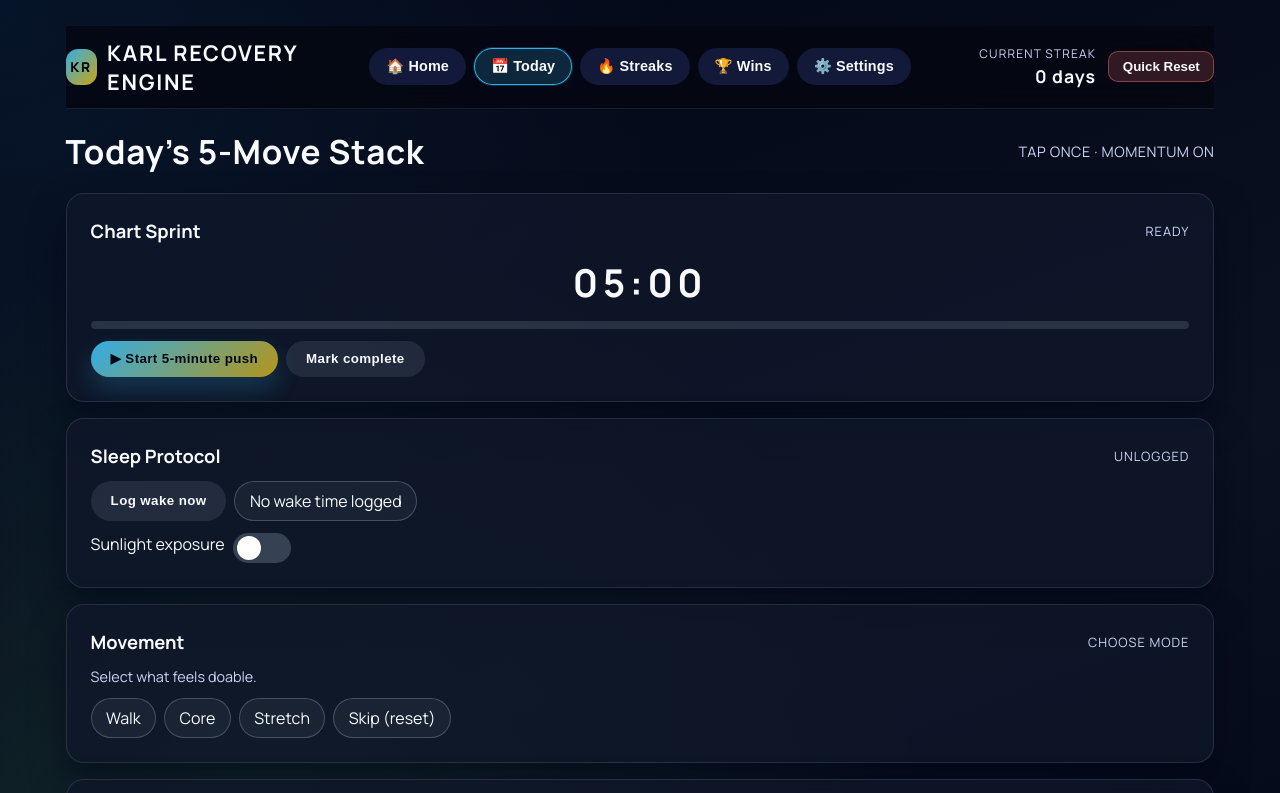
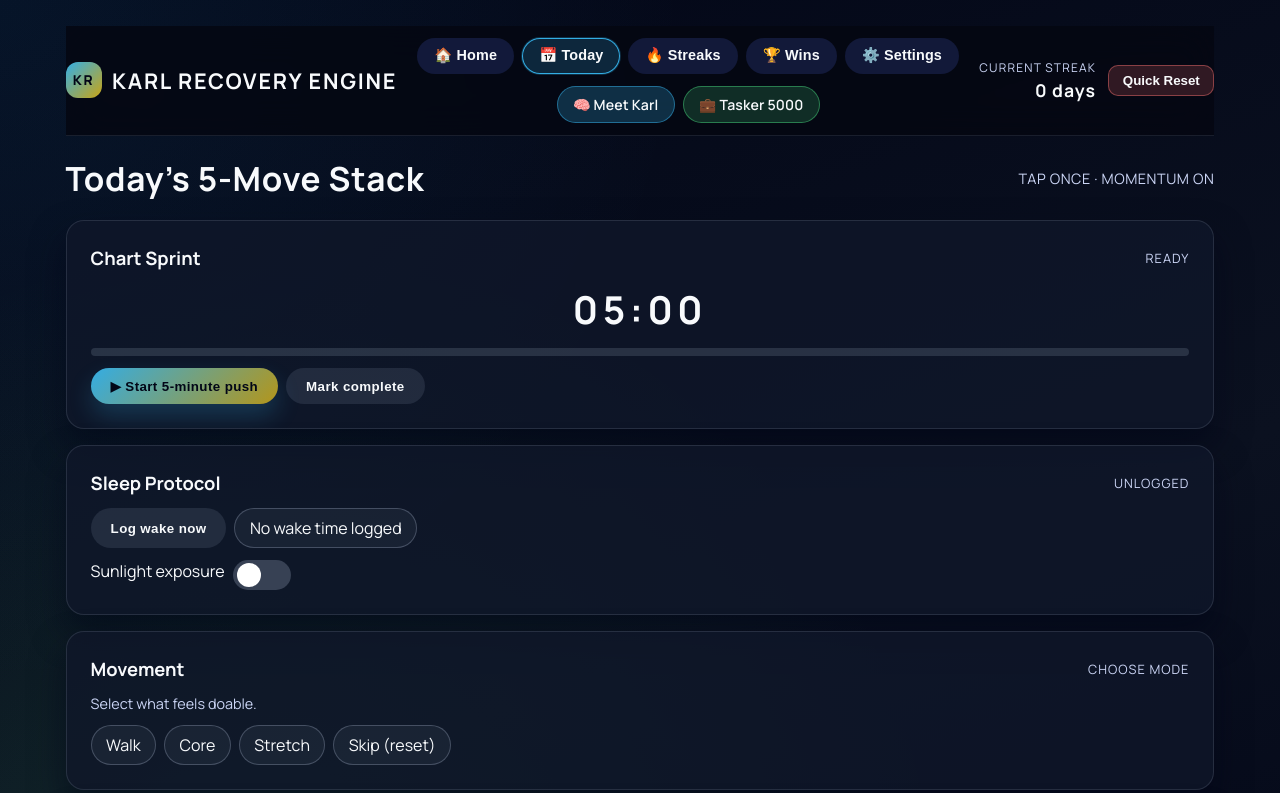
Before and after one commit to jbdoc19/GetItTogether5000, a website: page index.html in a window 1280 px wide. Shown: the top 793 px of the page. Drawn offline with Linux system fonts and the light colour scheme; a script that the page names is missing.

Commit message:
Add external navigation links for Karl and Tasker 5000

```diff
--- a/index.html
+++ b/index.html
@@ -57,13 +57,19 @@
       top: 0;
       z-index: 50;
       display: grid;
-      grid-template-columns: 1fr auto 1fr;
+      grid-template-columns: auto minmax(0, 1fr) auto;
       gap: 1rem;
       align-items: center;
       padding: 0.75rem 0;
       background: rgba(5, 7, 18, 0.86);
       backdrop-filter: blur(18px);
       border-bottom: 1px solid rgba(148, 163, 184, 0.15);
+    }
+
+    .nav-wrapper {
+      display: grid;
+      gap: 0.75rem;
+      justify-items: center;
     }
 
     .brand {
@@ -124,6 +130,47 @@
       outline-offset: 2px;
     }
 
+    .external-links {
+      display: flex;
+      gap: 0.5rem;
+      flex-wrap: wrap;
+      justify-content: center;
+    }
+
+    .link-btn {
+      display: inline-flex;
+      align-items: center;
+      gap: 0.4rem;
+      padding: 0.5rem 0.95rem;
+      border-radius: 999px;
+      font-weight: 600;
+      font-size: 0.88rem;
+      letter-spacing: 0.01em;
+      text-decoration: none;
+      color: var(--text);
+      background: rgba(56, 189, 248, 0.22);
+      border: 1px solid rgba(56, 189, 248, 0.45);
+      transition: transform 0.2s ease, background 0.2s ease, border-color 0.2s ease;
+    }
+
+    .link-btn:hover,
+    .link-btn:focus-visible {
+      background: rgba(56, 189, 248, 0.35);
+      border-color: rgba(56, 189, 248, 0.7);
+      transform: translateY(-1px);
+    }
+
+    .link-btn.secondary {
+      background: rgba(74, 222, 128, 0.18);
+      border-color: rgba(74, 222, 128, 0.45);
+    }
+
+    .link-btn.secondary:hover,
+    .link-btn.secondary:focus-visible {
+      background: rgba(74, 222, 128, 0.28);
+      border-color: rgba(74, 222, 128, 0.65);
+    }
+
     .streak-panel {
       justify-self: end;
       display: flex;
@@ -670,6 +717,19 @@
         text-align: center;
       }
 
+      .nav-wrapper {
+        width: 100%;
+      }
+
+      .external-links {
+        width: 100%;
+      }
+
+      .link-btn {
+        flex: 1 1 auto;
+        justify-content: center;
+      }
+
       .streak-panel {
         justify-self: center;
       }
@@ -706,6 +766,7 @@
         <span>KR</span>
         KARL Recovery Engine
       </div>
+      <div class="nav-wrapper">
         <nav class="nav-tabs" role="tablist" aria-label="ARCC navigation">
           <button data-target="home" role="tab">🏠 Home</button>
           <button class="active" data-target="today" role="tab" aria-selected="true">📅 Today</button>
@@ -713,6 +774,25 @@
           <button data-target="wins" role="tab">🏆 Wins</button>
           <button data-target="settings" role="tab">⚙️ Settings</button>
         </nav>
+        <div class="external-links">
+          <a
+            class="link-btn"
+            href="https://chatgpt.com/g/g-p-68feee841e7081919a28fe9b3083e9f0-karl/project"
+            target="_blank"
+            rel="noopener noreferrer"
+          >
+            🧠 Meet Karl
+          </a>
+          <a
+            class="link-btn secondary"
+            href="https://jbdoc19.github.io/Tasker5000/"
+            target="_blank"
+            rel="noopener noreferrer"
+          >
+            💼 Tasker 5000
+          </a>
+        </div>
+      </div>
       <div class="streak-panel">
         <div class="streak-count">
           <span>Current streak</span>
```
Lines whose indentation alone changed are shown as unchanged.
